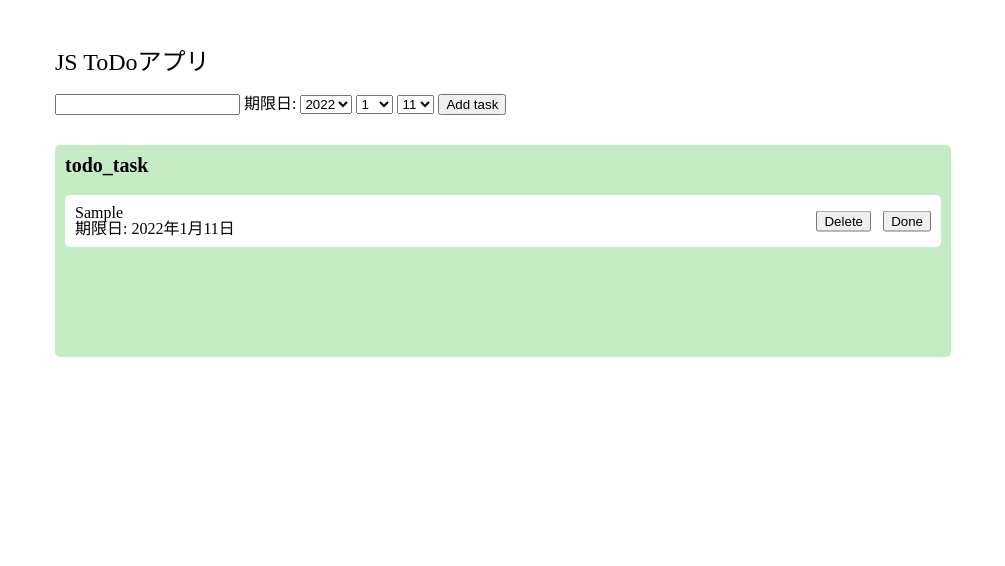
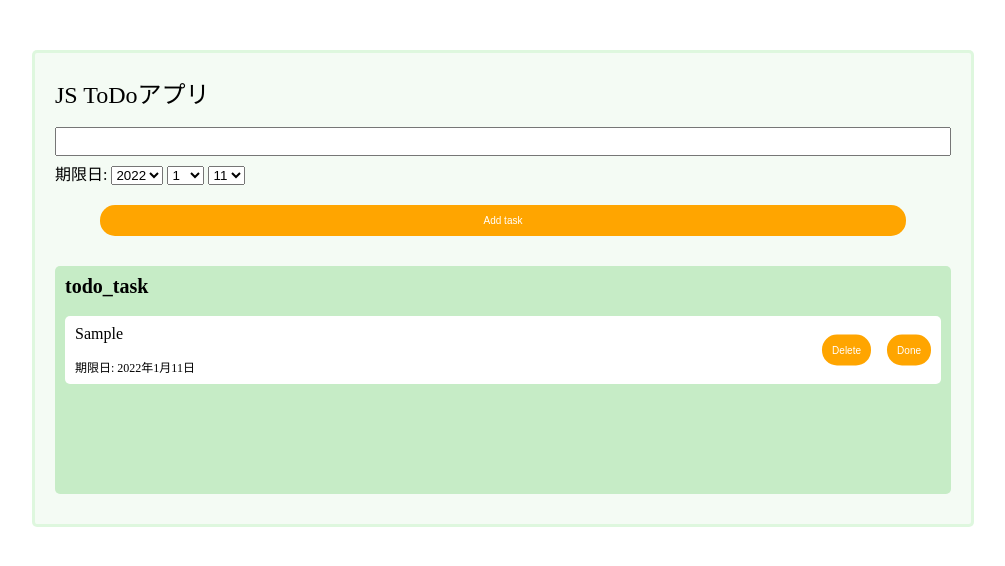
Before and after one commit to shun-syun-611/js_todo_app, a plain HTML site: page index.html in a window 1280 px wide. Both pictures are taken after typing "Sample" into the empty fields and a click on the button "Add task". Shown: the whole page, without its empty margins (137-1142 px from the left). Drawn offline with Linux system fonts and the light colour scheme.

Commit message:
clean: 見た目を最低限の状態にと整えるために挙動に影響が出ない範囲で整理しました

```diff
--- a/index.html
+++ b/index.html
@@ -3,12 +3,8 @@
  <head>
  <meta charset="utf-8">
  <title>JS ToDoアプリ</title>
- <meta name="description" content="サイトキャプションを入力">
- <meta name="keywords" content="サイトキーワードを,で区切って入力">
- <!--[if lt IE 9]>
- <script src="http://html5shiv.googlecode.com/svn/trunk/html5.js"></script>
- <script src="http://css3-mediaqueries-js.googlecode.com/svn/trunk/css3-mediaqueries.js"></script>
- <![endif]-->
+ <meta name="description" content="js-to-app">
+ <meta name="keywords" content="todo">
  <link rel="stylesheet" href="reset.css">
  <link rel="stylesheet" href="js_todo.css">
  </head>
@@ -40,7 +36,3 @@
  <script src="todo.js"></script>
  </body>
 </html>
-
-<style>
-
-</style>
--- a/js_todo.css
+++ b/js_todo.css
@@ -2,6 +2,10 @@
 	width: 70%;
 	margin: 0 auto;
 	margin-top: 50px;
+	padding: 30px 20px;
+    border: 3px solid rgb(29 212 29 / 10%);
+    border-radius: 5px;
+    background: hsl(120deg 50% 85% / 20%);
 }
 li {
 	position: relative;
@@ -10,6 +14,12 @@ li {
     margin: 10px;
 	border-radius: 5px;
 	padding-right: 150px;
+}
+.js_todo {
+	margin: 0 0 20px 0;
+}
+.js_deadline {
+	font-size: 12px;
 }
 .js_done_btn {
 	position: absolute;
@@ -39,12 +49,30 @@ h2 {
 	border-radius: 5px;
 	padding: 10px 0 100px;
 }
+label {
+    margin: 10px 0 20px;
+    display: block;
+}
+form button {
+    width: 90%;
+    display: block;
+	margin: 0 auto;
+}
+input {
+    width: 100%;
+    padding: 5px 0 5px 5px;
+	box-sizing: border-box;
+}
 button {
-	/* background: orange;
+	color: white;
+	background: orange;
     border: none;
-    border-radius: 20px;
+    border-radius: 15px;
     font-size: 10px;
-    padding: 10px; */
+    padding: 10px;
+}
+button:hover {
+	opacity: 0.7;
 }
 .js_done_text {
 	text-decoration: line-through;
--- a/todo.js
+++ b/todo.js
@@ -121,6 +121,7 @@ const addTasks = (task) => {
 // 入力したタスク内容の追加
 const createAddTask = (task) => {
     const pItem = document.createElement("p");
+    pItem.setAttribute('class', 'js_todo');
     const listItem = document.createElement("li");
     taskList.appendChild(listItem);
     listItem.appendChild(pItem);
@@ -210,6 +211,7 @@ const showTaskList = (item) => {
     const stock_task = document.createTextNode(item.todoValue);
     const listItem = document.createElement("li");
     const pItem = document.createElement("p");
+    pItem.setAttribute('class', 'js_todo');
     taskList.appendChild(listItem);
     listItem.appendChild(pItem);
     pItem.appendChild(stock_task);
```
